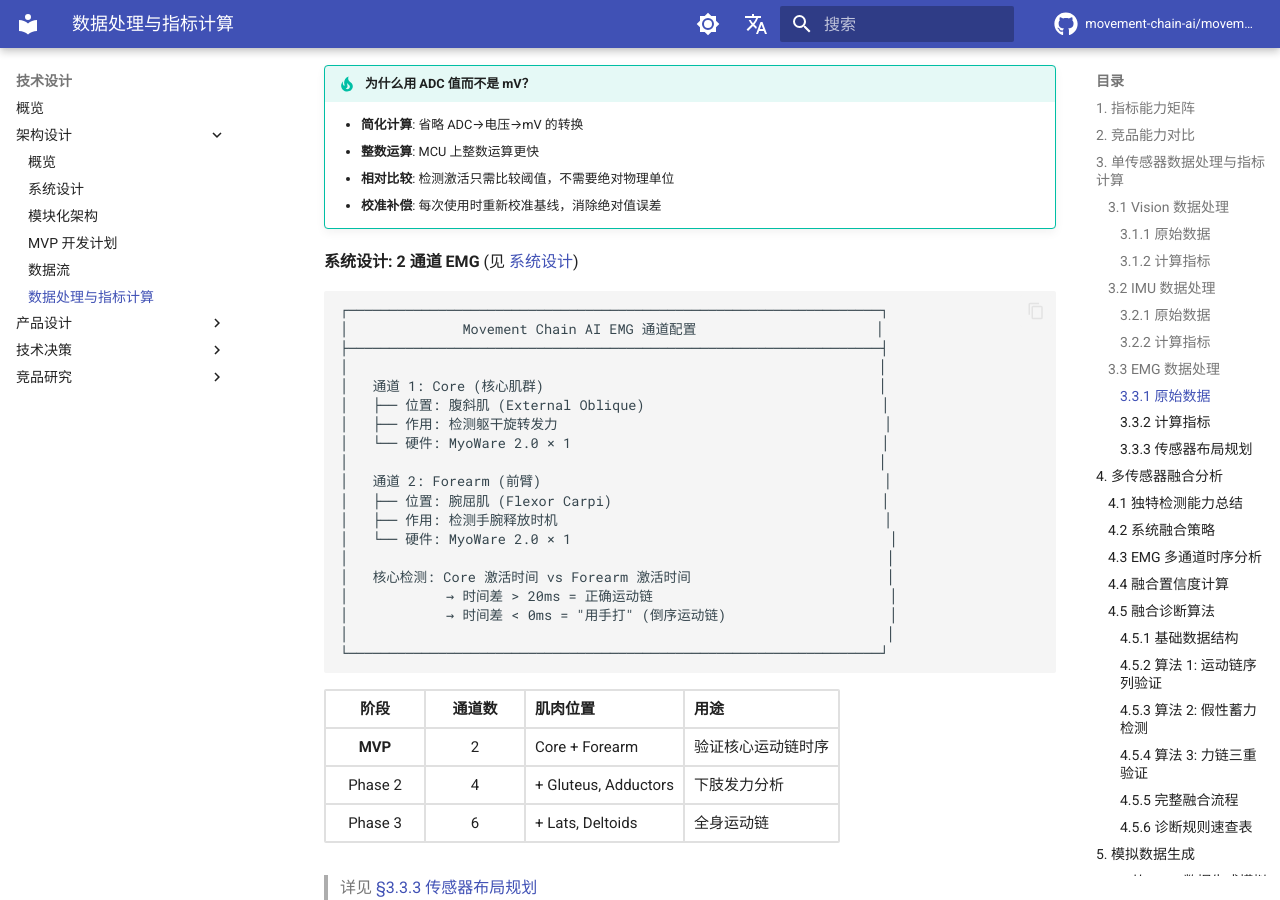
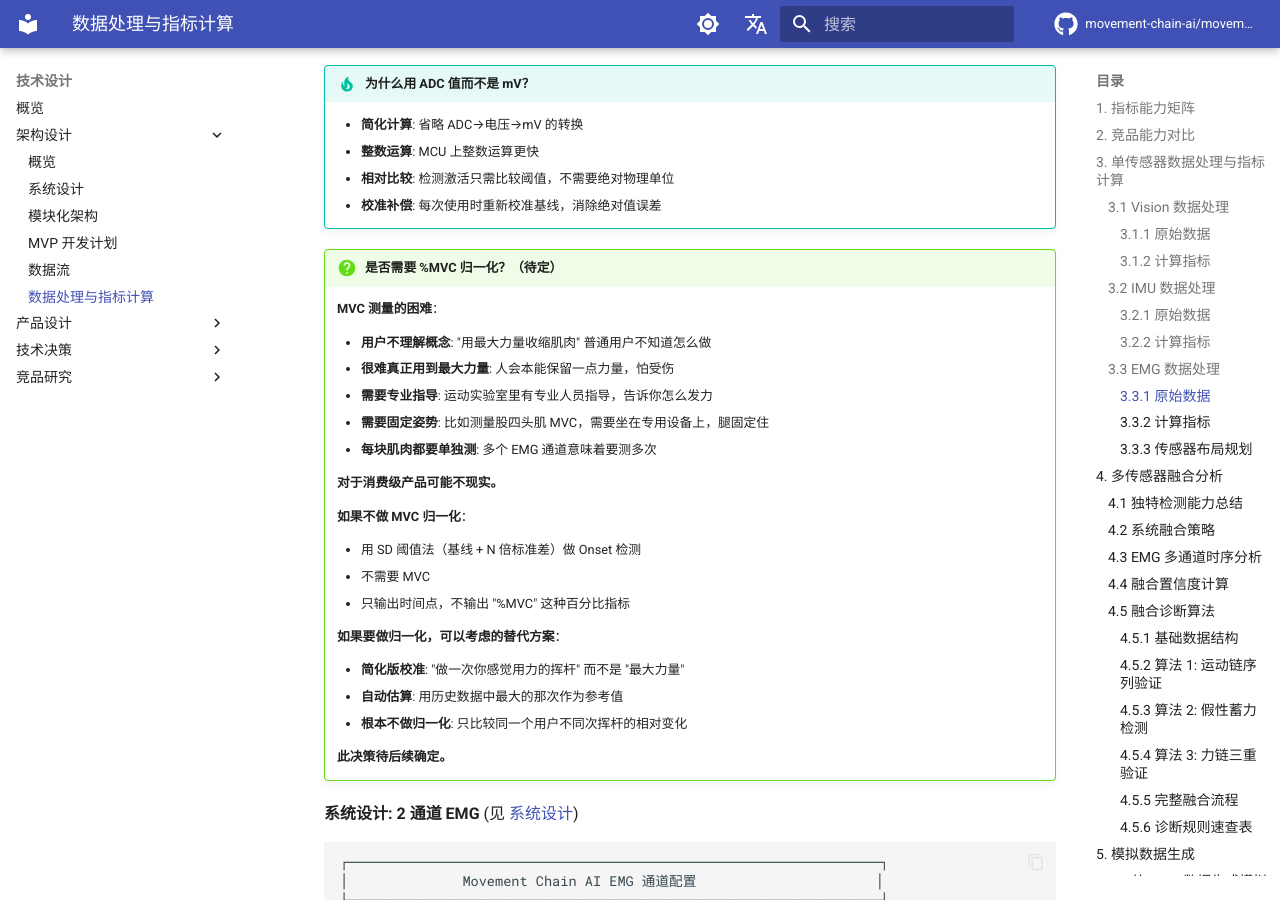
Before and after one commit to movement-chain-ai/movement-chain-docs, an MkDocs documentation site: the page built from docs/zh/design/architecture/sensor-data-processing.md, in a window 1280 px wide and 900 px high, scrolled down 14792 px. Built offline with MkDocs 1.6.1 and Material for MkDocs 9.7.7, drawn with Linux system fonts in a browser that asks for light colours; comment, search, counter and statistics services are not loaded; the version menu is left out.

Commit message:
docs: 添加 MVC 归一化决策待定说明
在 sensor-data-processing.md 中添加关于是否需要 %MVC 归一化的讨论框，
说明 MVC 测量的困难以及可能的替代方案。

🤖 Generated with [Claude Code](https://claude.com/claude-code)

Co-Authored-By: Claude Opus 4.5 <noreply@anthropic.com>

````diff
--- a/docs/zh/design/architecture/sensor-data-processing.md
+++ b/docs/zh/design/architecture/sensor-data-processing.md
@@ -662,6 +662,31 @@ ADC Value vs 肌肉状态:
     - **相对比较**: 检测激活只需比较阈值，不需要绝对物理单位
     - **校准补偿**: 每次使用时重新校准基线，消除绝对值误差
 
+!!! question "是否需要 %MVC 归一化？（待定）"
+    **MVC 测量的困难**：
+
+    - **用户不理解概念**: "用最大力量收缩肌肉" 普通用户不知道怎么做
+    - **很难真正用到最大力量**: 人会本能保留一点力量，怕受伤
+    - **需要专业指导**: 运动实验室里有专业人员指导，告诉你怎么发力
+    - **需要固定姿势**: 比如测量股四头肌 MVC，需要坐在专用设备上，腿固定住
+    - **每块肌肉都要单独测**: 多个 EMG 通道意味着要测多次
+
+    **对于消费级产品可能不现实。**
+
+    **如果不做 MVC 归一化**：
+
+    - 用 SD 阈值法（基线 + N 倍标准差）做 Onset 检测
+    - 不需要 MVC
+    - 只输出时间点，不输出 "%MVC" 这种百分比指标
+
+    **如果要做归一化，可以考虑的替代方案**：
+
+    - **简化版校准**: "做一次你感觉用力的挥杆" 而不是 "最大力量"
+    - **自动估算**: 用历史数据中最大的那次作为参考值
+    - **根本不做归一化**: 只比较同一个用户不同次挥杆的相对变化
+
+    **此决策待后续确定。**
+
 **系统设计: 2 通道 EMG** (见 [系统设计](./system-design.md))
 
 ```text
````
